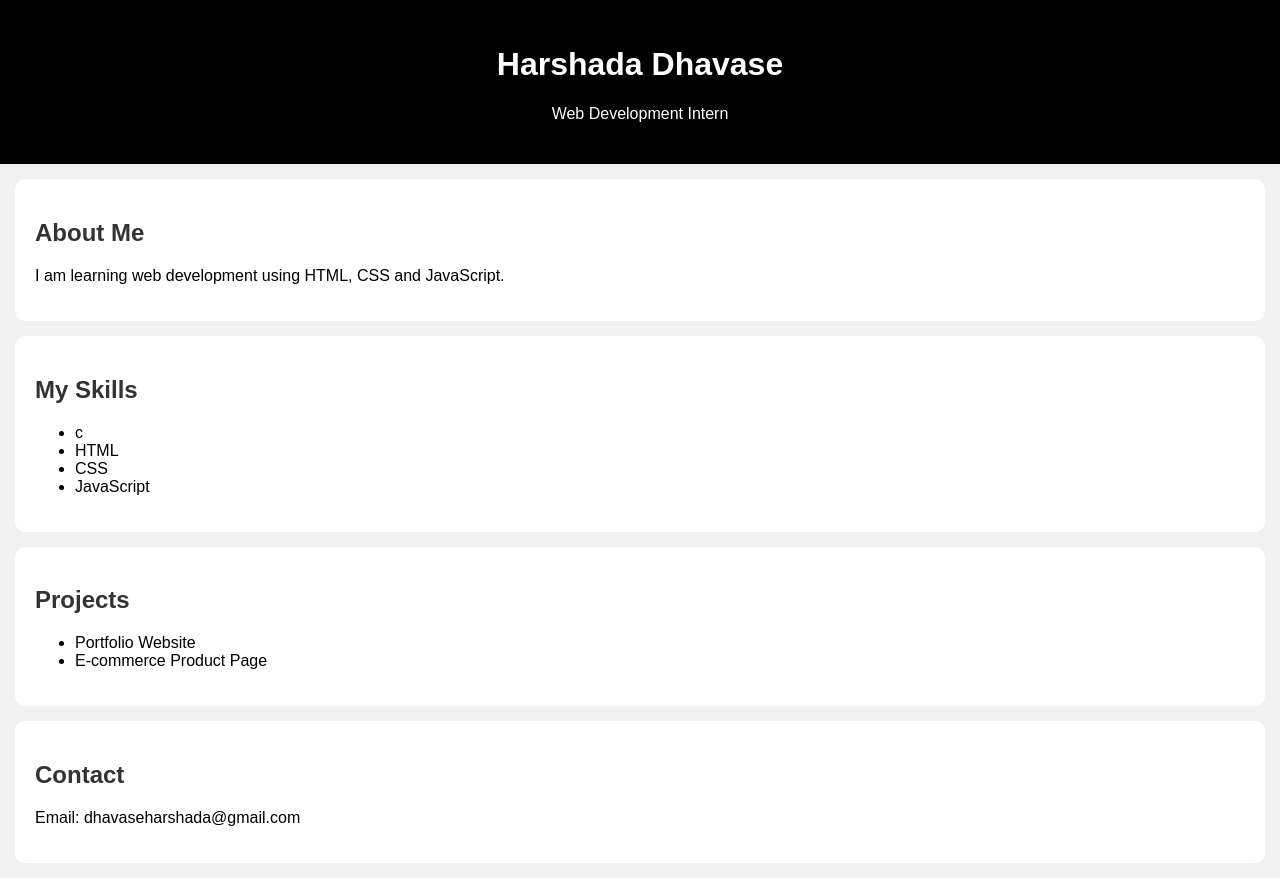
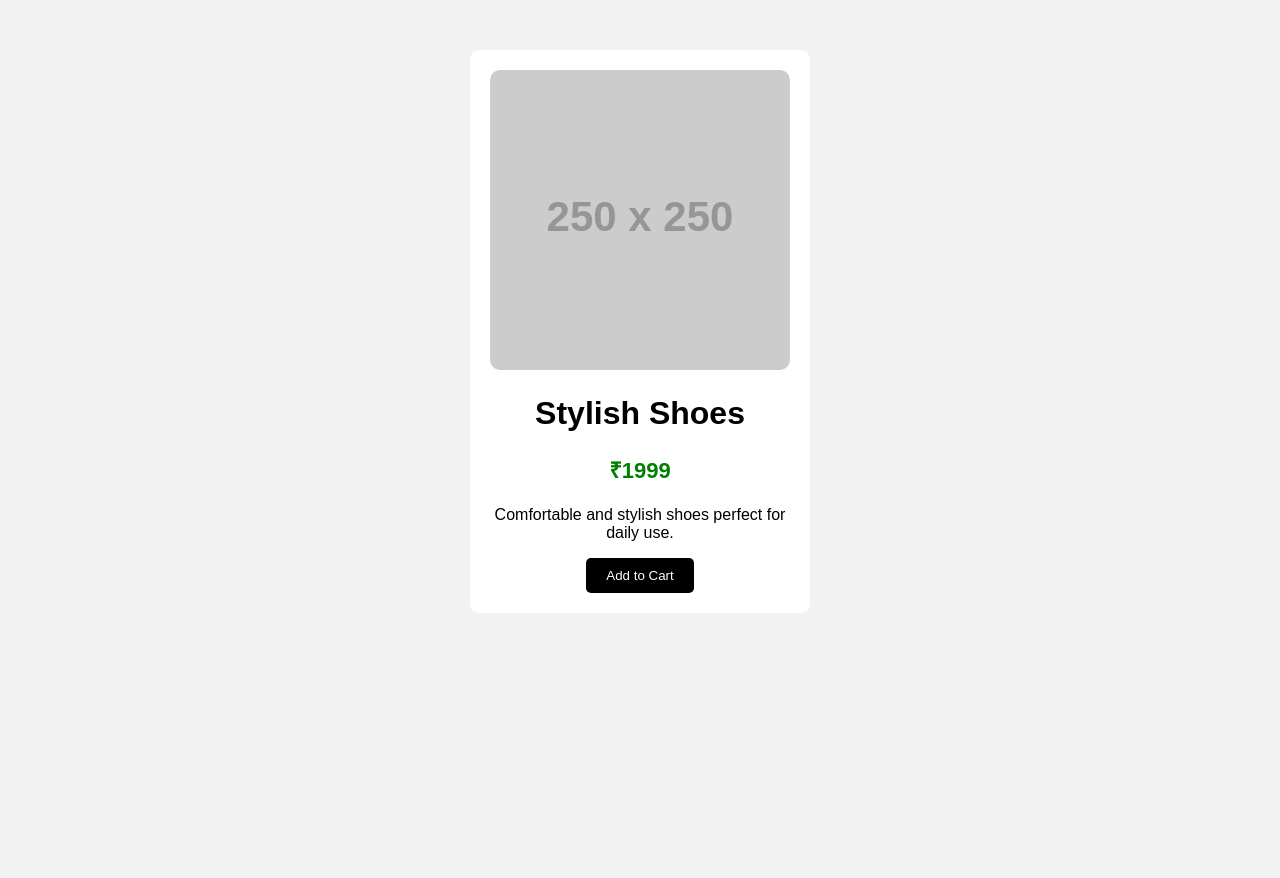
Before and after one commit to dhavaseharshada-boop/Saiket-Web-Development-Internship, a plain HTML site: page index.html in a window 1280 px wide. After the commit the page ends 800 px from the top, so only its background shows below. Drawn offline with Linux system fonts and the light colour scheme; placeholder pictures from the web are drawn by us.

Commit message:
Task2_Ecommerce

```diff
--- a/index.html
+++ b/index.html
@@ -1,45 +1,23 @@
 <!DOCTYPE html>
 <html>
 <head>
-    <title>My Portfolio</title>
+    <title>E-commerce Product Page</title>
     <link rel="stylesheet" href="style.css">
 </head>
 <body>
 
-    <header>
-        <h1>Harshada Dhavase</h1>
-        <p>Web Development Intern</p>
-    </header>
+    <div class="product-card">
+        <img src="https://via.placeholder.com/250" alt="Product Image">
 
-    <section>
-        <h2>About Me</h2>
-        <p>
-            I am learning web development using HTML, CSS and JavaScript.
+        <h1>Stylish Shoes</h1>
+        <p class="price">₹1999</p>
+
+        <p class="description">
+            Comfortable and stylish shoes perfect for daily use.
         </p>
-    </section>
 
-    <section>
-        <h2>My Skills</h2>
-        <ul>
-            <li>c</li>
-            <li>HTML</li>
-            <li>CSS</li>
-            <li>JavaScript</li>
-        </ul>
-    </section>
+        <button>Add to Cart</button>
+    </div>
 
-    <section>
-        <h2>Projects</h2>
-        <ul>
-            <li>Portfolio Website</li>
-            <li>E-commerce Product Page</li>
-        </ul>
-    </section>
-
-    <section>
-        <h2>Contact</h2>
-        <p>Email: dhavaseharshada@gmail.com</p>
-    </section>
-
-    <script src="script.js"></script>
-</bo
+</body>
+</html>
--- a/style.css
+++ b/style.css
@@ -1,23 +1,37 @@
 body {
+    background-color: #f2f2f2;
     font-family: Arial, sans-serif;
-    background-color: #f2f2f2;
-    margin: 0;
 }
 
-header {
-    background-color: black;
-    color: white;
+.product-card {
+    background-color: white;
+    width: 300px;
+    margin: 50px auto;
+    padding: 20px;
     text-align: center;
-    padding: 25px;
-}
-
-section {
-    background-color: white;
-    margin: 15px;
-    padding: 20px;
     border-radius: 10px;
 }
 
-h2 {
-    color: #333;
+.product-card img {
+    width: 100%;
+    border-radius: 10px;
 }
+
+.price {
+    color: green;
+    font-size: 22px;
+    font-weight: bold;
+}
+
+button {
+    background-color: black;
+    color: white;
+    border: none;
+    padding: 10px 20px;
+    cursor: pointer;
+    border-radius: 5px;
+}
+
+button:hover {
+    background-color: green;
+}
```
